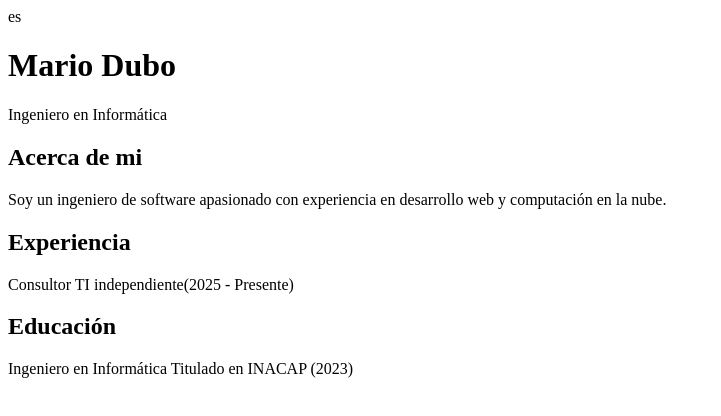
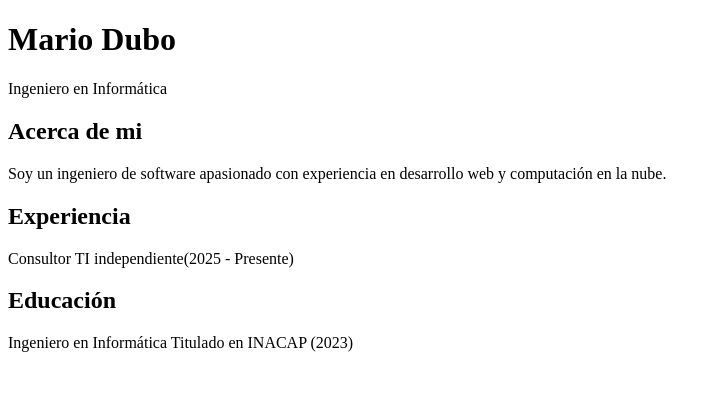
Before and after one commit to mduob/cv-online, a plain HTML site: page index.html in a window 1280 px wide. Shown: the whole page, without its empty margins (0-721 px from the left). Drawn offline with Linux system fonts and the light colour scheme.

Commit message:
fix etiquetas

```diff
--- a/index.html
+++ b/index.html
@@ -1,7 +1,9 @@
 <!DOCTYPE html>
+<html lang ="es">
   <head>
     <title>CV Online Mario Dubo</title>
-    <lang>es</lang>
+    <meta charset="UTF-8">
+    <meta name="viewport" content="width=device-width, initial-scale=1.0">
 
   </head>
   <body>
```
